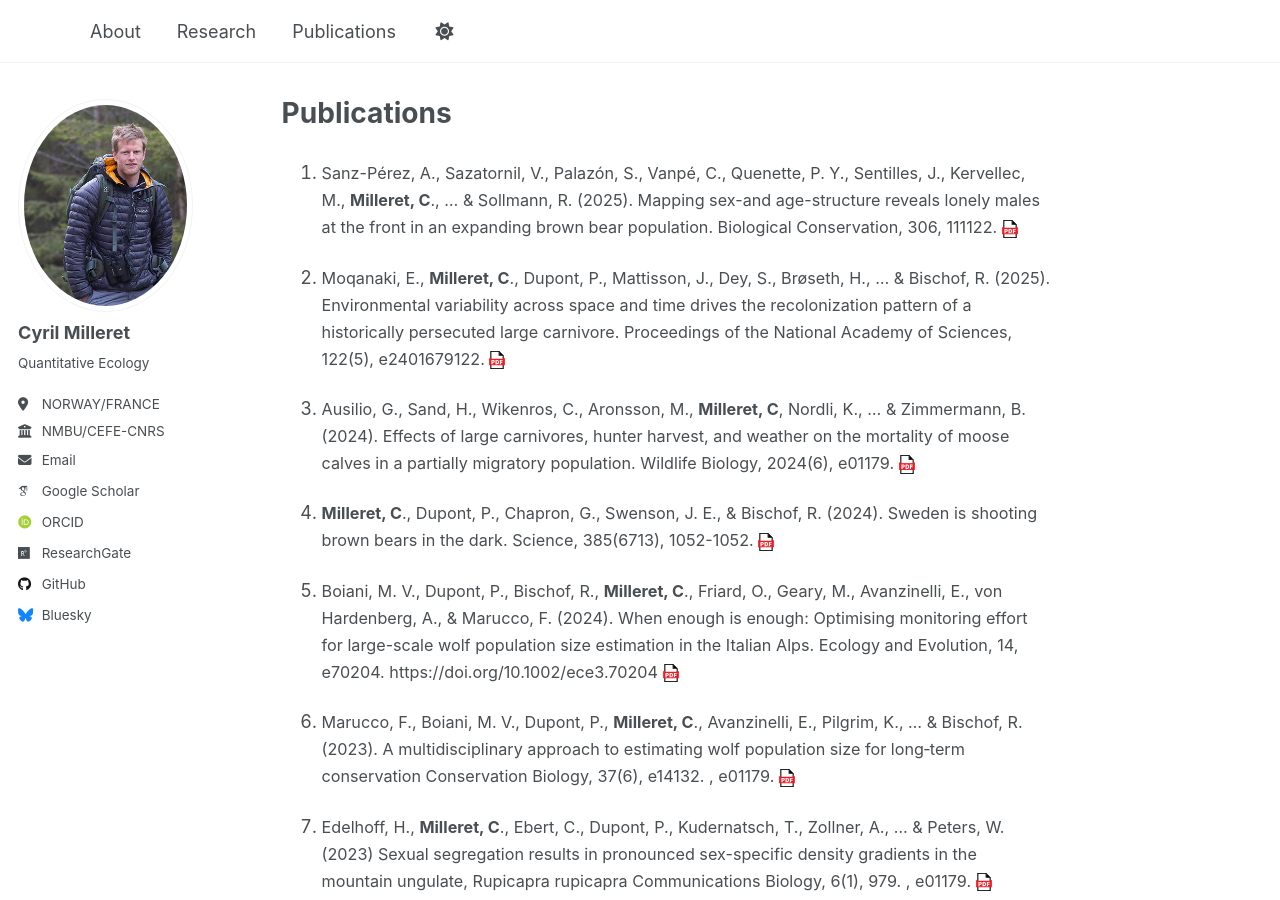
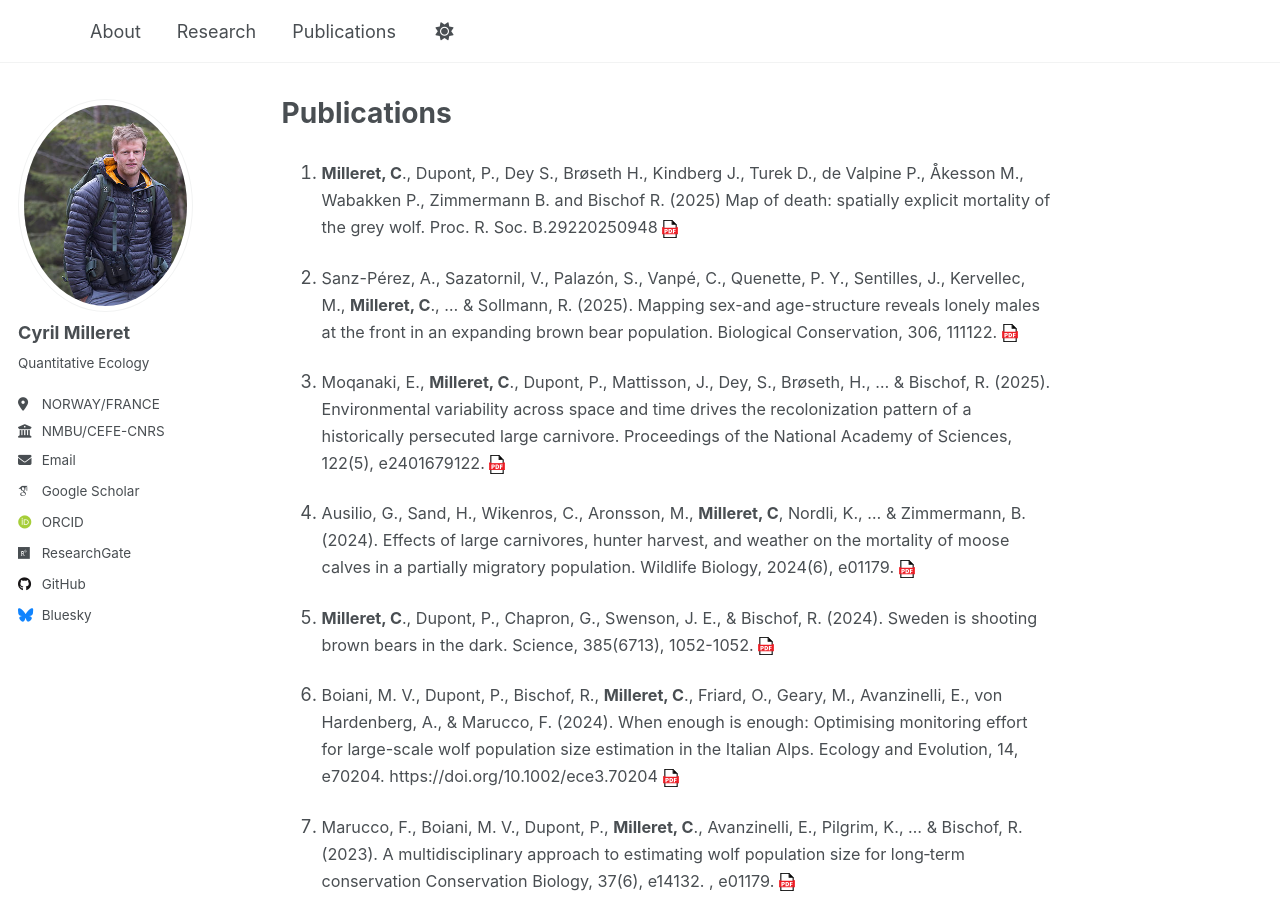
Before and after one commit to Cyril-Milleret/Cyril-Milleret.github.io, a Jekyll site: the page built from _pages/publication.md, in a window 1280 px wide and 900 px high. Built offline with Jekyll 4.4.1, drawn with Linux system fonts in a browser that asks for light colours; some web fonts are replaced; a script that is not in the unit is left out.

Commit message:
update publication list

```diff
--- a/_pages/publication.md
+++ b/_pages/publication.md
@@ -3,6 +3,11 @@ permalink: /publication/
 title: "Publications"
 ---
 
+1. <span style="font-size: 0.9em;"> **Milleret, C**., Dupont, P., Dey S., Brøseth H., Kindberg J., Turek D., de Valpine P., Åkesson M.,
+Wabakken P., Zimmermann B. and Bischof R. (2025) Map of death: spatially explicit mortality of the grey wolf. Proc. R. Soc. B.29220250948
+<a href="http://doi.org/10.1098/rspb.2025.0948" target="_blank">
+  <img src="/images/PDF_icon.svg" alt="PDF" width="16" style="vertical-align: middle;">
+</a>
 
 1. <span style="font-size: 0.9em;"> Sanz-Pérez, A., Sazatornil, V., Palazón, S., Vanpé, C., Quenette, P. Y., Sentilles, J., Kervellec, M., **Milleret, C**.,  ... & Sollmann, R. (2025).
 Mapping sex-and age-structure reveals lonely males at the front in an expanding brown bear population. Biological Conservation, 306, 111122.
```
